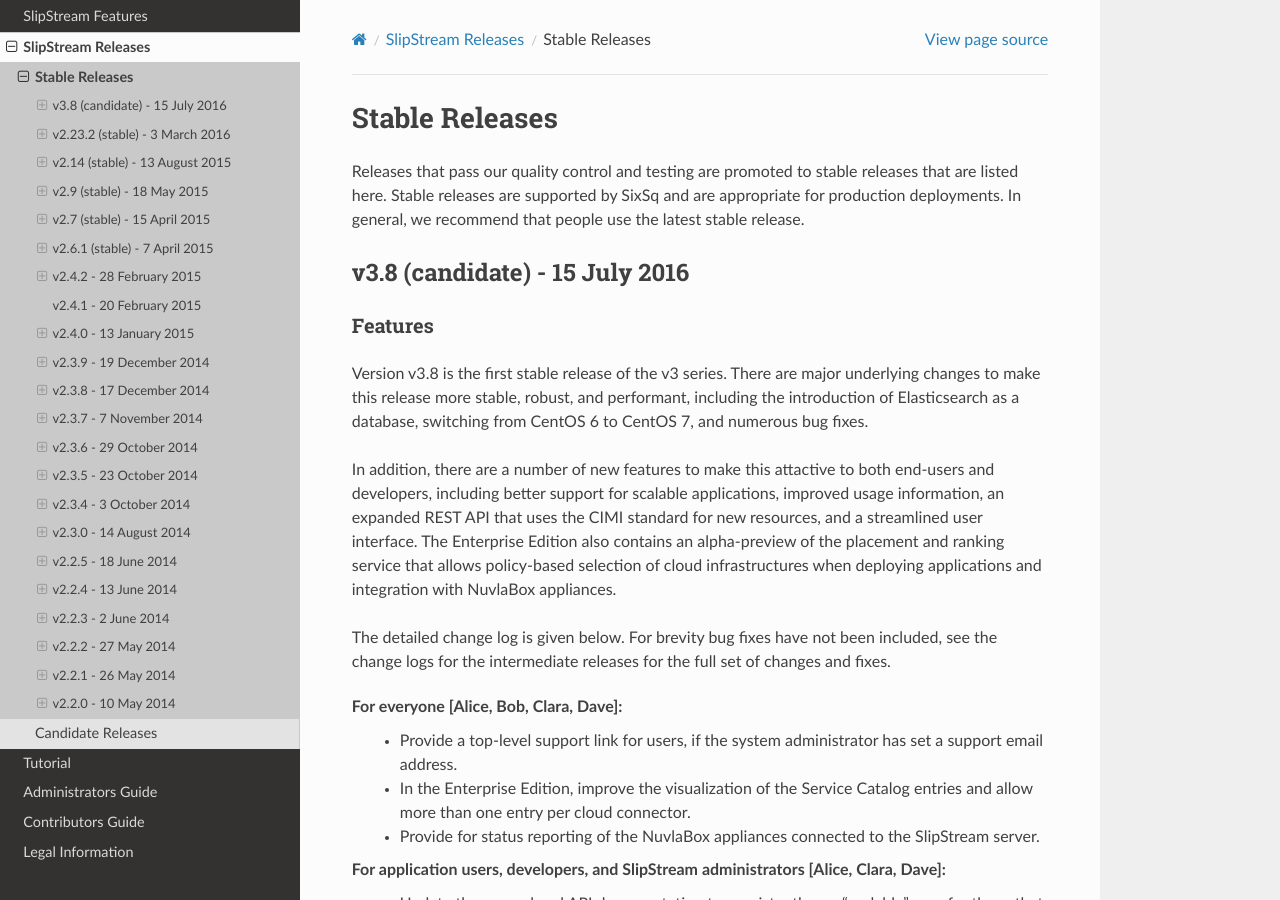
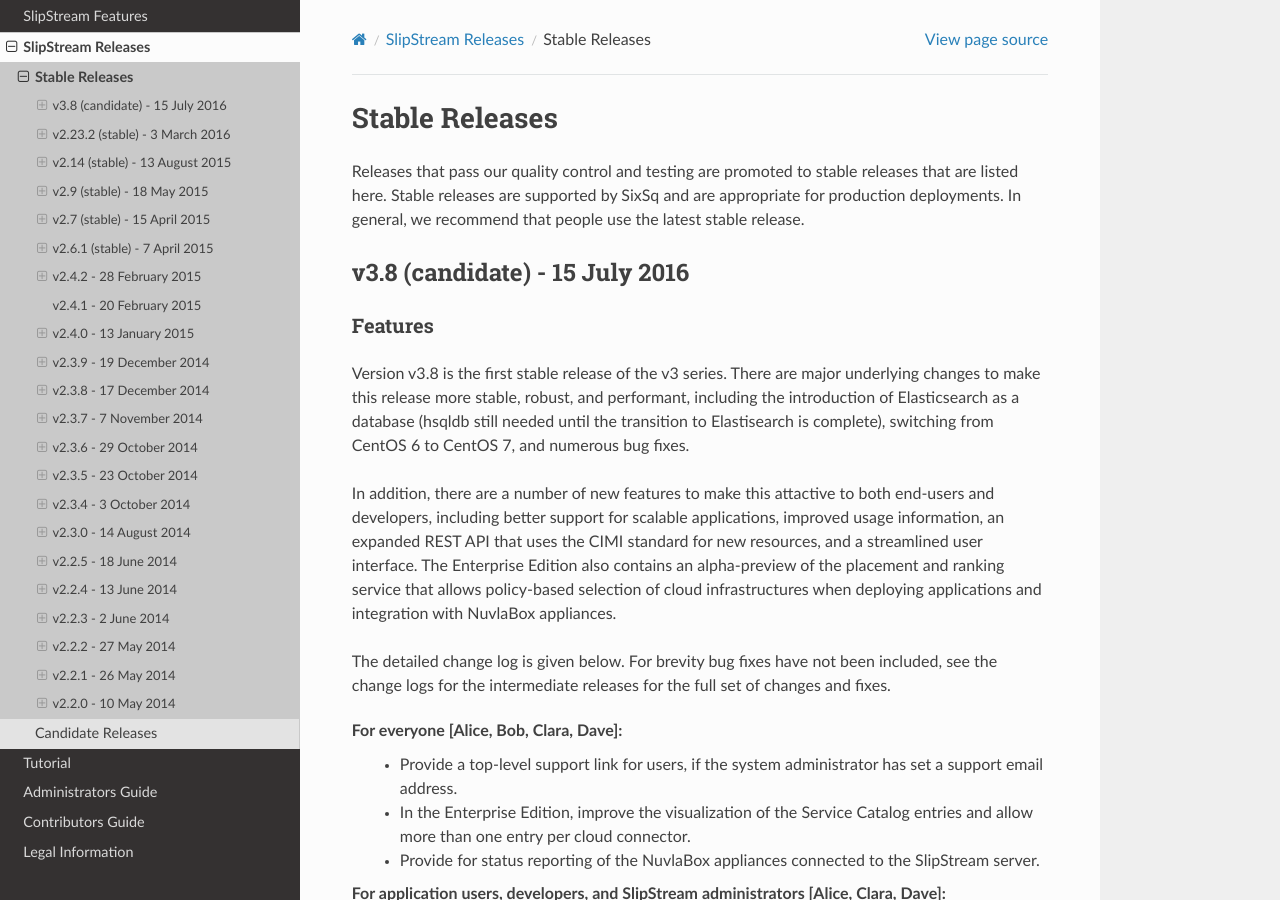
Before and after one commit to slipstream/SlipStreamDocumentation, a Sphinx documentation site: the page built from docs/release_notes/stable_releases.rst, in a window 1280 px wide and 900 px high. Built offline with Sphinx 7.4.7 and the Read the Docs theme 2.0.0, drawn with Linux system fonts in a browser that asks for light colours; some of the changed text lies outside the part shown.

Commit message:
minor
* in first section, remind that hsqldb is still needed
* typo: `ran`

```diff
--- a/docs/release_notes/stable_releases.rst
+++ b/docs/release_notes/stable_releases.rst
@@ -15,7 +15,7 @@
 
 Version v3.8 is the first stable release of the v3 series.  There are
 major underlying changes to make this release more stable, robust, and
-performant, including the introduction of Elasticsearch as a database,
+performant, including the introduction of Elasticsearch as a database (hsqldb still needed until the transition to Elastisearch is complete),
 switching from CentOS 6 to CentOS 7, and numerous bug fixes.
 
 In addition, there are a number of new features to make this attactive
```
Also changed, not shown: other parts of docs/release_notes/stable_releases.rst (+1 -1 lines).
